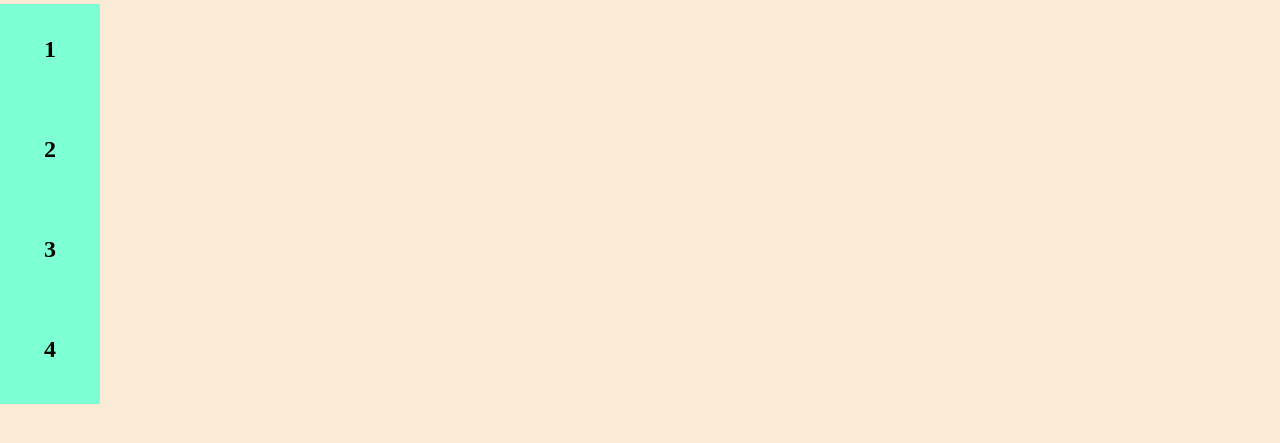
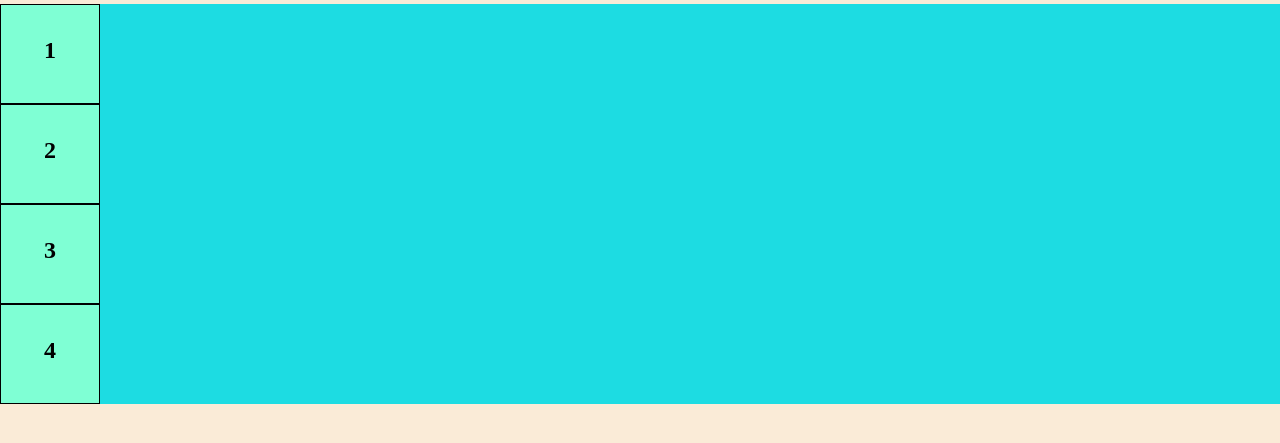
Before and after one commit to Cocorojorge/Flexbox, a plain HTML site: page index.html in a window 1280 px wide. Shown: the part 51-494 px from the top of the page. Drawn offline with Linux system fonts and the light colour scheme.

Commit message:
Se trabajo con las propiedades de display y flex direction

```diff
--- a/index.html
+++ b/index.html
@@ -11,11 +11,12 @@
 
   <p>Relleno</p>
 
-  <div class="container"></div>
+  <div class="container">
   <div class="item">1</div>
   <div class="item">2</div>
   <div class="item">3</div>
   <div class="item">4</div>
+</div>
 
 </body>
 </html>
--- a/style.css
+++ b/style.css
@@ -11,8 +11,19 @@ body {
 
 
 .container{
-  background-color: cadetblue;
-  display: flex;
+  /* display: flex Ajusta el "ancho" al ancho disponible */
+  /* display: inline-flex Ajusta el "ancho" al espacio de los contenidos */
+
+
+  background-color: rgb(29, 220, 226);
+  display:flex;
+
+flex-direction: column;
+/* Flex-direction: row; Valor por default. Direccion Main Axis -> izq a derecha */
+/* Flex-direction: row; Valor por default. Direccion Main Axis -> der a izquierda */
+
+/* Flex-direction: column; Cambia la direcion del axis de arriba hacia abajo */
+/* Flex-direction: column-reverse; Cambia la direccion del main axis de abajo hacia arriba */
 }
 
 .item{
@@ -23,5 +34,6 @@ body {
   font-size: 24px;
   font-weight: bold;
   padding-top: 32px;
+  border: 1px solid black;
 
   }
```
